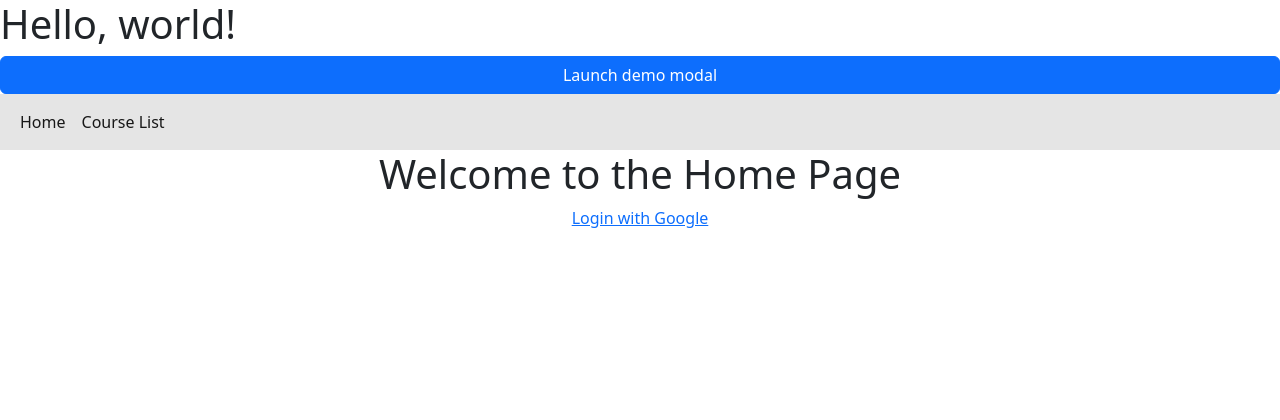
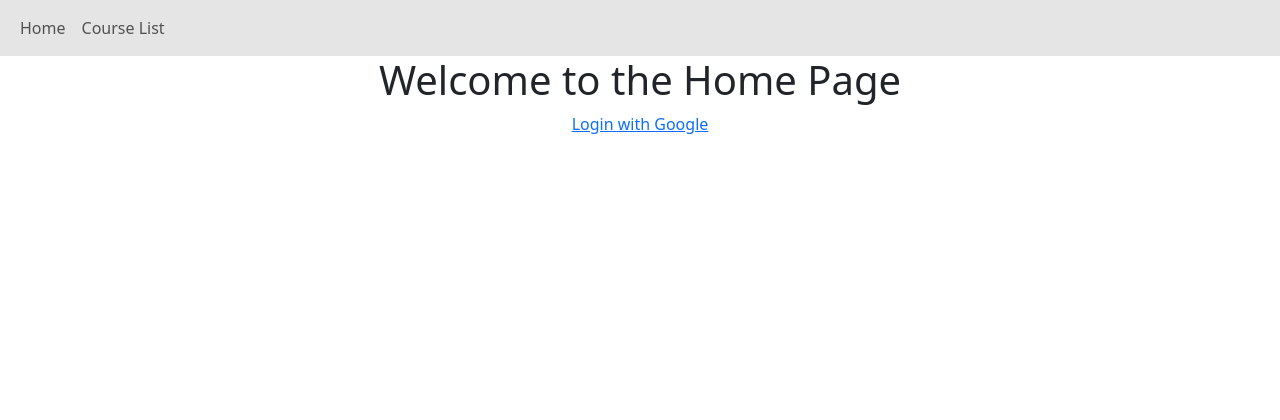
Before and after one commit to evanjtierney/Study-buddy, a Django app: page /study_buddy_app/ in a window 1280 px wide. Shown: the top 420 px of the page. Run offline with Django 4.2, Linux system fonts and the light colour scheme; some libraries are stand-ins or nearby versions.

Commit message:
undo commit

```diff
--- a/study_buddy_app/templates/study_buddy_app/fakeModal.html
+++ /dev/null
@@ -1,41 +0,0 @@
-<!doctype html>
-<html lang="en">
-  <head>
-    <!-- Required meta tags -->
-    <meta charset="utf-8">
-    <meta name="viewport" content="width=device-width, initial-scale=1, shrink-to-fit=no">
-
-    <!-- Bootstrap CSS -->
-    <link rel="stylesheet" href="https://cdn.jsdelivr.net/npm/bootstrap@4.0.0/dist/css/bootstrap.min.css" integrity="sha384-Gn5384xqQ1aoWXA+058RXPxPg6fy4IWvTNh0E263XmFcJlSAwiGgFAW/dAiS6JXm" crossorigin="anonymous">
-
-    <title>Hello, world!</title>
-  </head>
-  <body>
-    <h1>Hello, world!</h1>
-    <!-- Button trigger modal -->
-<button type="button" class="btn btn-primary" data-toggle="modal" data-target="#exampleModal">
-  Launch demo modal
-</button>
-
-<!-- Modal -->
-<div class="modal fade" id="exampleModal" tabindex="-1" aria-labelledby="exampleModalLabel" aria-hidden="true">
-  <div class="modal-dialog">
-    <div class="modal-content">
-      <div class="modal-header">
-        <h5 class="modal-title" id="exampleModalLabel">Modal title</h5>
-      </div>
-      <div class="modal-body">
-      </div>
-      <div class="modal-footer">
-        <button type="button" class="btn btn-secondary" data-dismiss="modal">Close</button>
-      </div>
-    </div>
-  </div>
-</div>
-    <!-- Optional JavaScript -->
-    <!-- jQuery first, then Popper.js, then Bootstrap JS -->
-    <script src="https://code.jquery.com/jquery-3.2.1.slim.min.js" integrity="sha384-KJ3o2DKtIkvYIK3UENzmM7KCkRr/rE9/Qpg6aAZGJwFDMVNA/GpGFF93hXpG5KkN" crossorigin="anonymous"></script>
-    <script src="https://cdn.jsdelivr.net/npm/popper.js@1.12.9/dist/umd/popper.min.js" integrity="sha384-ApNbgh9B+Y1QKtv3Rn7W3mgPxhU9K/ScQsAP7hUibX39j7fakFPskvXusvfa0b4Q" crossorigin="anonymous"></script>
-    <script src="https://cdn.jsdelivr.net/npm/bootstrap@4.0.0/dist/js/bootstrap.min.js" integrity="sha384-JZR6Spejh4U02d8jOt6vLEHfe/JQGiRRSQQxSfFWpi1MquVdAyjUar5+76PVCmYl" crossorigin="anonymous"></script>
-  </body>
-</html>
--- a/study_buddy_app/templates/study_buddy_app/home.html
+++ b/study_buddy_app/templates/study_buddy_app/home.html
@@ -1,4 +1,3 @@
-{% include "study_buddy_app/fakeModal.html" %}
 
 {% load socialaccount %} {% load bootstrap5 %} {% bootstrap_css %} {%bootstrap_javascript %}
 
```
